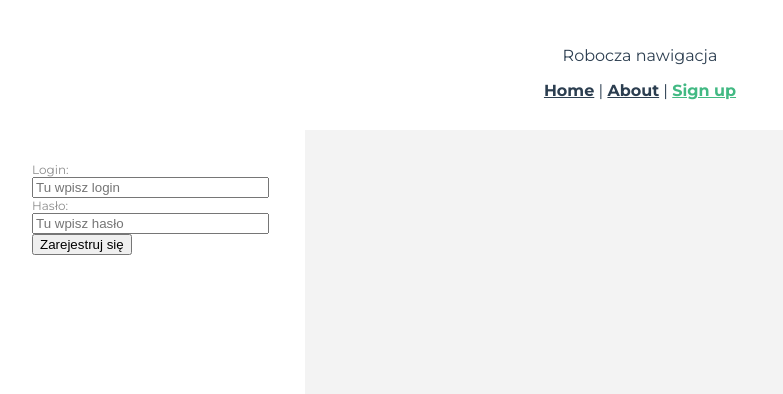
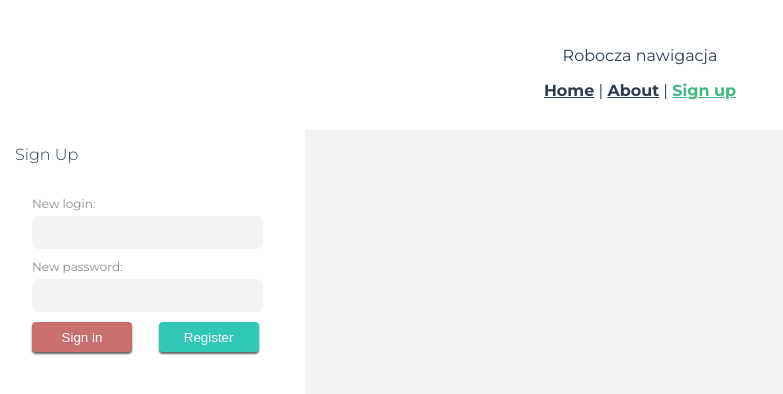
Before and after one commit to Wetido/PlayrV2, a Vue app in the folder frontend/: page /#/signup in a window 1280 px wide. Shown: the top 394 px of the page, without its empty margins (0-783 px from the left). Built offline with nearby package versions, Linux system fonts and the light colour scheme.

Commit message:
almost finished sign up css

```diff
--- a/frontend/src/App.vue
+++ b/frontend/src/App.vue
@@ -44,8 +44,20 @@ body {
 }
 .left-column {
   background-color: #fff;
+  position: relative;
 }
 .right-column {
   background-color: #f3f3f3;
 }
+.default-button {
+  border: none;
+  outline: none;
+  border-radius: 4px;
+  -webkit-box-shadow: 0px 7px 5px 0px rgba(50, 50, 50, 0.75);
+  -moz-box-shadow: 0px 7px 5px 0px rgba(50, 50, 50, 0.75);
+  box-shadow: 0px 2px 2px 0px rgba(50, 50, 50, 0.75);
+}
+.default-button:active {
+  box-shadow: 0px 1px 1px 0px rgba(50, 50, 50, 0.75);
+}
 </style>
--- a/frontend/src/views/signup/SignUp.vue
+++ b/frontend/src/views/signup/SignUp.vue
@@ -1,27 +1,25 @@
 <template>
   <div class="grid-container">
     <div class="left-column">
+      <span class="corner-title">Sign Up</span>
       <div class="form">
-        <label class="form-label">Login:</label>
-        <input
-          class="form-input"
-          placeholder="Tu wpisz login"
-          v-model="login"
-          type="text"
-        />
-        <label class="form-label">Hasło:</label>
-        <input
-          class="form-input"
-          placeholder="Tu wpisz hasło"
-          v-model="password"
-          type="password"
-        />
+        <label class="form-label">New login:</label>
+        <input class="form-input" v-model="login" type="text" />
+        <label class="form-label">New password:</label>
+        <input class="form-input" v-model="password" type="password" />
         <label class="wrongData-alert" v-show="isWrongDataProvided"
-          >Wypełnij wszystkie pola!</label
+          >We need data to register you :)</label
         >
-        <button @click="handleFormSubmit()" type="submit">
-          Zarejestruj się
-        </button>
+        <div class="buttons-container">
+          <button class="default-button signin-button">Sign in</button>
+          <button
+            class="submit-button default-button"
+            @click="handleFormSubmit()"
+            type="submit"
+          >
+            Register
+          </button>
+        </div>
       </div>
     </div>
     <div class="right-column"></div>
@@ -70,6 +68,7 @@ export default {
 </script>
 
 <style scoped>
+/* form style*/
 @media only screen and (min-width: 800px) {
   .form {
     display: flex;
@@ -77,18 +76,57 @@ export default {
     align-items: flex-start;
     width: 75%;
     margin: 2em;
+    margin-top: 3.5em;
   }
 }
 .form-label {
   color: #8d8d8d;
   font-size: 12px;
   margin-right: auto;
+  margin-top: 10px;
 }
 .form-input {
-  width: 100%;
+  width: 95%;
+  border-radius: 6px;
+  outline: none;
+  border: none;
+  background-color: #f3f3f3;
+  height: 31px;
+  margin-top: 5px;
+  font-family: "Montserrat", sans-serif;
+  padding-left: 5%;
 }
+
 .wrongData-alert {
   color: #c96f6f;
   font-size: 14px;
 }
+.submit-button {
+  margin-top: 10px;
+  height: 30px;
+  width: 100px;
+  display: inline-block;
+  transition: all 0.2s;
+  background-color: #31c8b6;
+  color: white;
+  margin-left: 2em;
+}
+.signin-button {
+  margin-top: 10px;
+  height: 30px;
+  width: 100px;
+  display: inline-block;
+  transition: all 0.2s;
+  background-color: #c96f6f;
+  color: white;
+}
+
+/* rest of left collumn */
+.corner-title {
+  position: absolute;
+  top: 15px;
+  left: 15px;
+  font-size: 36;
+  font-weight: 300;
+}
 </style>
```
